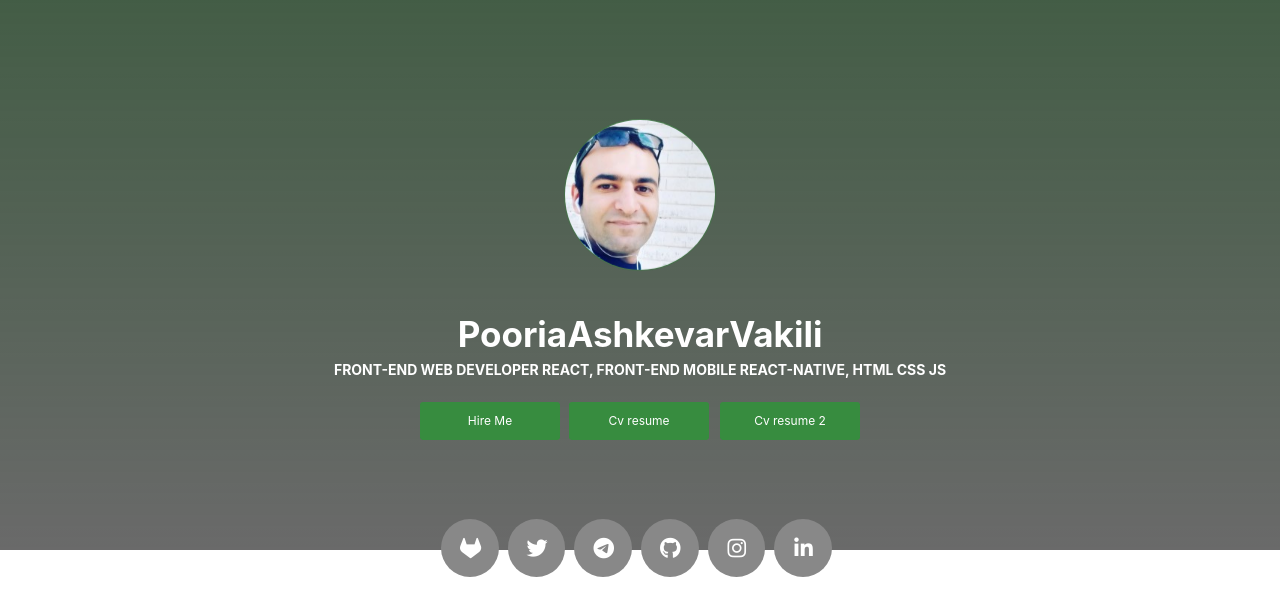
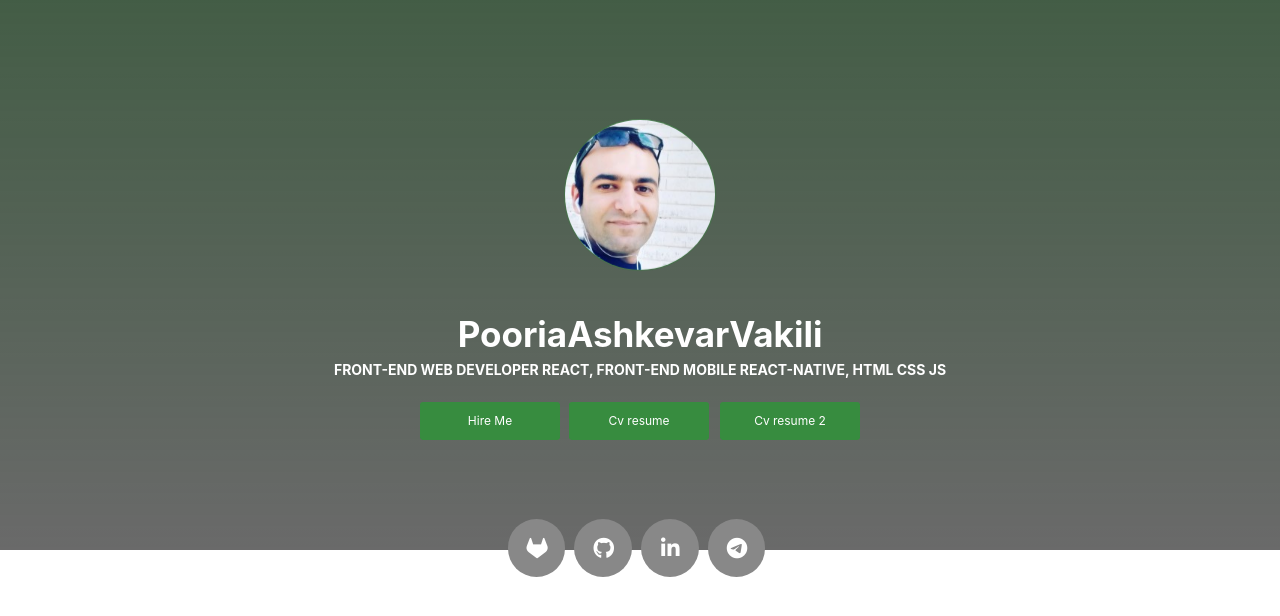
Before and after one commit to pooriaashkevarvakili/resume, a Next.js app: page /Profile in a window 1280 px wide. Shown: the top 616 px of the page. Built offline with nearby package versions, Linux system fonts and the light colour scheme.

Commit message:
firstcommit

```diff
--- a/pages/Profile.tsx
+++ b/pages/Profile.tsx
@@ -62,22 +62,8 @@ const Profile: React.FunctionComponent<AppProps> = ({}) => {
                   >
                     <i className="fa fa-gitlab"></i>
                   </a>
-                  <a
-                    className="btn btn-default btn-round btn-lg btn-icon"
-                    href="https://twitter.com/pooriavakili09"
-                    rel="tooltip"
-                    title="Follow me on Twitter"
-                  >
-                    <i className="fa fa-twitter"></i>
-                  </a>
-                  <a
-                    className="btn btn-default btn-round btn-lg btn-icon"
-                    href="https://web.telegram.org/pooriaashkevarvakili"
-                    rel="tooltip"
-                    title="Follow me on Telegram"
-                  >
-                    <i className="fa fa-telegram"></i>
-                  </a>
+
+
 
                   <a
                     className="btn btn-default btn-round btn-lg btn-icon"
@@ -87,14 +73,7 @@ const Profile: React.FunctionComponent<AppProps> = ({}) => {
                   >
                     <i className="fa fa-github"></i>
                   </a>
-                  <a
-                    className="btn btn-default btn-round btn-lg btn-icon"
-                    href="https://www.instagram.com/pooriaashkevarvakili"
-                    rel="tooltip"
-                    title="Follow me on Instagram"
-                  >
-                    <i className="fa fa-instagram"></i>
-                  </a>
+
                   <a
                     className="btn btn-default btn-round btn-lg btn-icon"
                     href="https://www.linkedin.com/in/pooria-vakili-6457a917a/"
@@ -102,6 +81,14 @@ const Profile: React.FunctionComponent<AppProps> = ({}) => {
                     title="Follow me on Linkedin"
                   >
                     <i className="fa fa-linkedin"></i>
+                  </a>
+                  <a
+                    className="btn btn-default btn-round btn-lg btn-icon"
+                    href="https://web.telegram.org/pooriaashkevarvakili"
+                    rel="tooltip"
+                    title="Follow me on Telegram"
+                  >
+                    <i className="fa fa-telegram"></i>
                   </a>
                 </div>
               </div>
```
